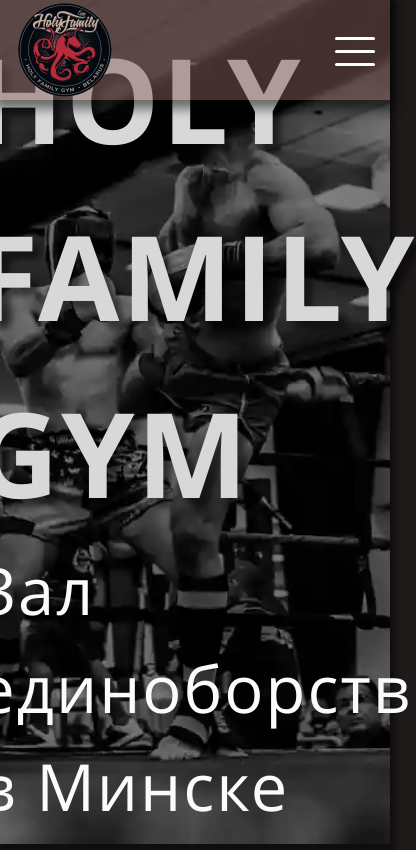
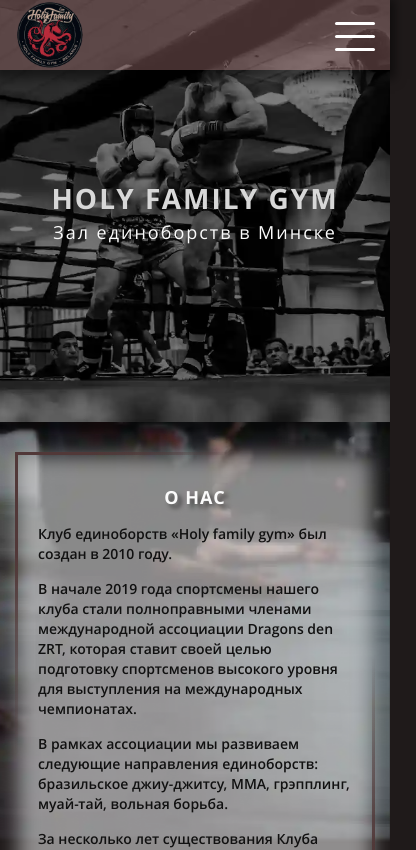
Before and after one commit to hel-sidoruk/hfg-nextjs, a Next.js app: page / in a window 390 px wide. Shown: the top 850 px of the page, 416 px wide, since content can reach past the window. Built offline with nearby package versions, Linux system fonts and the light colour scheme; no server answers; the database is empty.

Commit message:
start adaptive

```diff
--- a/components/Navbar.jsx
+++ b/components/Navbar.jsx
@@ -24,11 +24,11 @@
         <Link href="/">
           <a className={styles.logo}>
             <Image
-              width={100}
-              height={100}
+              layout="fill"
               src="/images/logo-header.png"
               alt="HolyFamily logo"
             />
+            Holy Family Gym
           </a>
         </Link>
         <nav className={`${styles.nav} ${active ? styles.navActive : ''}`}>
--- a/styles/header.module.scss
+++ b/styles/header.module.scss
@@ -7,11 +7,14 @@
   min-height: 100px;
   background-color: rgba(#875F5F, 0.5);
   box-shadow: 0 4px 10px 5px rgba(#000, 0.5);
+  display: flex;
+  align-items: center;
   @media (max-width: 768px) {
-    min-height: 75px;
+    min-height: 70px;
   }
 }
 .container {
+  width: 100%;
   display: flex;
   align-items: center;
   justify-content: space-between;
@@ -19,11 +22,12 @@
 .logo {
   font-size: 0;
   margin-right: 40px;
+  width: 100px;
+  height: 100px;
+  position: relative;
   @media (max-width: 768px) {
-    img {
-      width: 70px;
-      height: 70px;
-    }
+    width: 70px;
+    height: 70px;
   }
 }
 .nav {
@@ -66,12 +70,12 @@
     @media (max-width: 1120px) {
       margin-right: 30px;
     }
+    @media (min-width: 901px) and (max-width: 950px) {
+      margin-right: 20px;
+    }
     @media (max-width: 900px) {
       margin-right: 0;
       margin-bottom: 30px;
-    }
-    @media (max-width: 768px) {
-      margin-bottom: 20px;
     }
   }
   &::after {
@@ -91,17 +95,10 @@
       transform: scale(1);
     }
   }
-  @media (max-width: 1120px) {
-    font-size: 18px;
-  }
-  @media (max-width: 900px) {
-    font-size: 16px;
-    line-height: 24px;
-  }
+
 }
 .disabledLink {
   color: #ffdada;
-  // color: #481313;
   pointer-events: none;
   &::after {
     transform: scaleY(1);
--- a/styles/hero.module.scss
+++ b/styles/hero.module.scss
@@ -11,6 +11,12 @@
     left: 0;
     right: 0;
     background-color: rgba(#000, 0.5);
+  }
+  @media (max-width: 768px) {
+    height: 65vh;
+  }
+  @media (max-width: 576px) {
+    height: 50vh;
   }
 }
 .container {
@@ -28,6 +34,26 @@
   color: #D8D8D8;
   text-shadow: 8px 8px 6px rgba(0, 0, 0, 0.51);
   text-transform: uppercase;
+  @media (max-width: 1280px) {
+    font-size: 84px;
+    line-height: 120px;
+  }
+  @media (max-width: 1280px) {
+    font-size: 84px;
+    line-height: 120px;
+  }
+  @media (max-width: 900px) {
+    font-size: 64px;
+    line-height: 82px;
+  }
+  @media (max-width: 768px) {
+    font-size: 42px;
+    line-height: 56px;
+  }
+  @media (max-width: 576px) {
+    font-size: 28px;
+    line-height: 42px;
+  }
 }
 .swiper {
   position: absolute;
@@ -43,6 +69,27 @@
   line-height: 98px;
   letter-spacing: 2px;
   color: #fbfbfb;
+  @media (max-width: 1280px) {
+    font-size: 46px;
+    line-height: 64px;
+  }
+  @media (max-width: 1280px) {
+    font-size: 46px;
+    line-height: 64px;
+  }
+  @media (max-width: 900px) {
+    font-size: 36px;
+    line-height: 48px;
+  }
+  @media (max-width: 768px) {
+    font-size: 24px;
+    line-height: 32px;
+  }
+  @media (max-width: 576px) {
+    font-size: 18px;
+    line-height: 26px;
+  }
+
 }
 .about {
   width: 100%;
@@ -50,63 +97,3 @@
   position: relative;
   box-shadow: 0 4px 6px 5px rgba(#000, 0.5);
 }
-@media (max-width: 1280px) {
-  .hero {
-    &__title {
-      font-size: 84px;
-      line-height: 120px;
-    }
-    &__descr {
-      font-size: 46px;
-      line-height: 64px;
-    }
-  }
-}
-@media (max-width: 1280px) {
-  .hero {
-    &__title {
-      font-size: 84px;
-      line-height: 120px;
-    }
-    &__descr {
-      font-size: 46px;
-      line-height: 64px;
-    }
-  }
-}
-@media (max-width: 900px) {
-  .hero {
-    &__title {
-      font-size: 64px;
-      line-height: 82px;
-    }
-    &__descr {
-      font-size: 36px;
-      line-height: 48px;
-    }
-  }
-}
-@media (max-width: 768px) {
-  .hero {
-    &__title {
-      font-size: 42px;
-      line-height: 56px;
-    }
-    &__descr {
-      font-size: 24px;
-      line-height: 32px;
-    }
-  }
-}
-@media (max-width: 576px) {
-  .hero {
-    &__title {
-      font-size: 28px;
-      line-height: 42px;
-    }
-    &__descr {
-      font-size: 18px;
-      line-height: 26px;
-    }
-  }
-}
```
